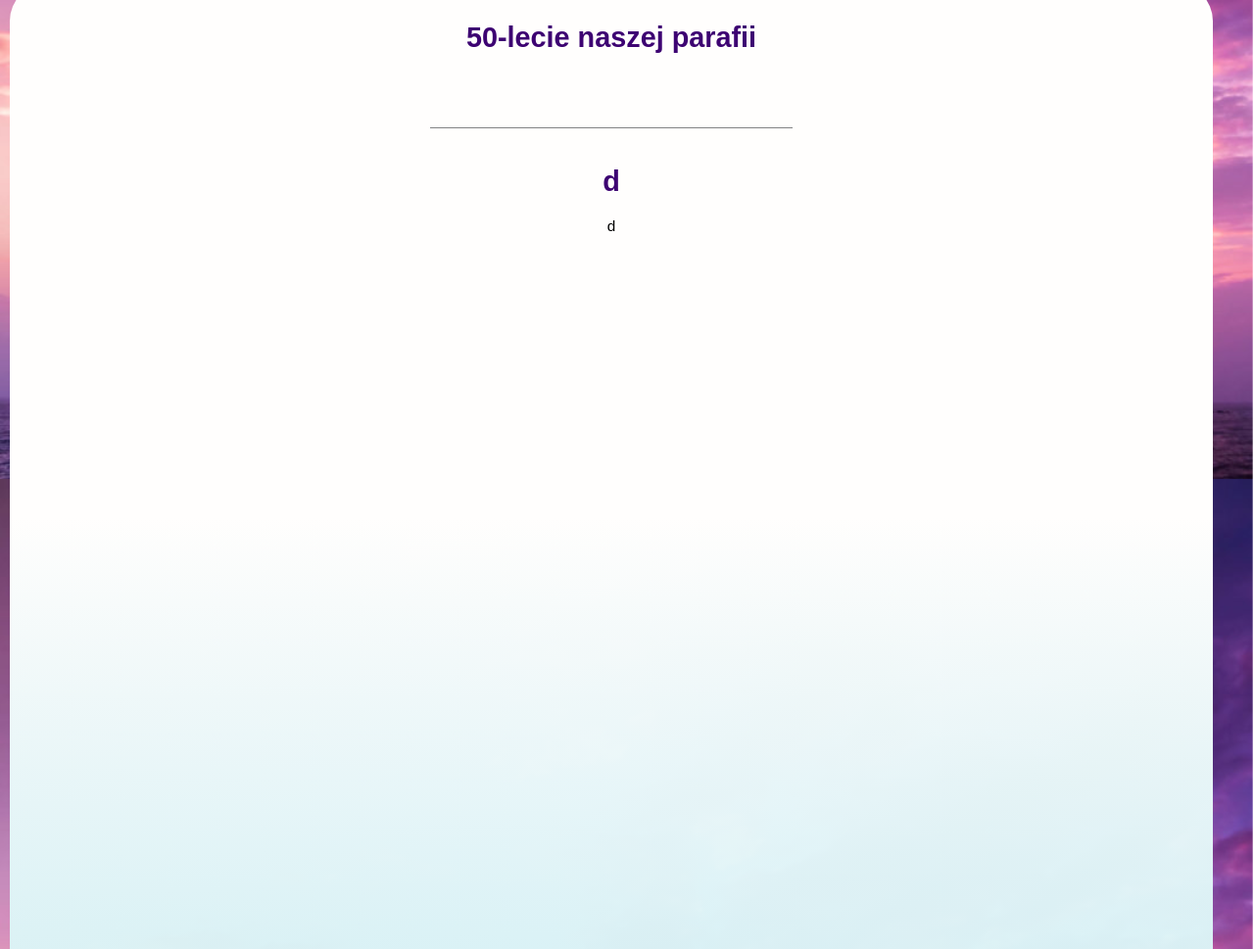
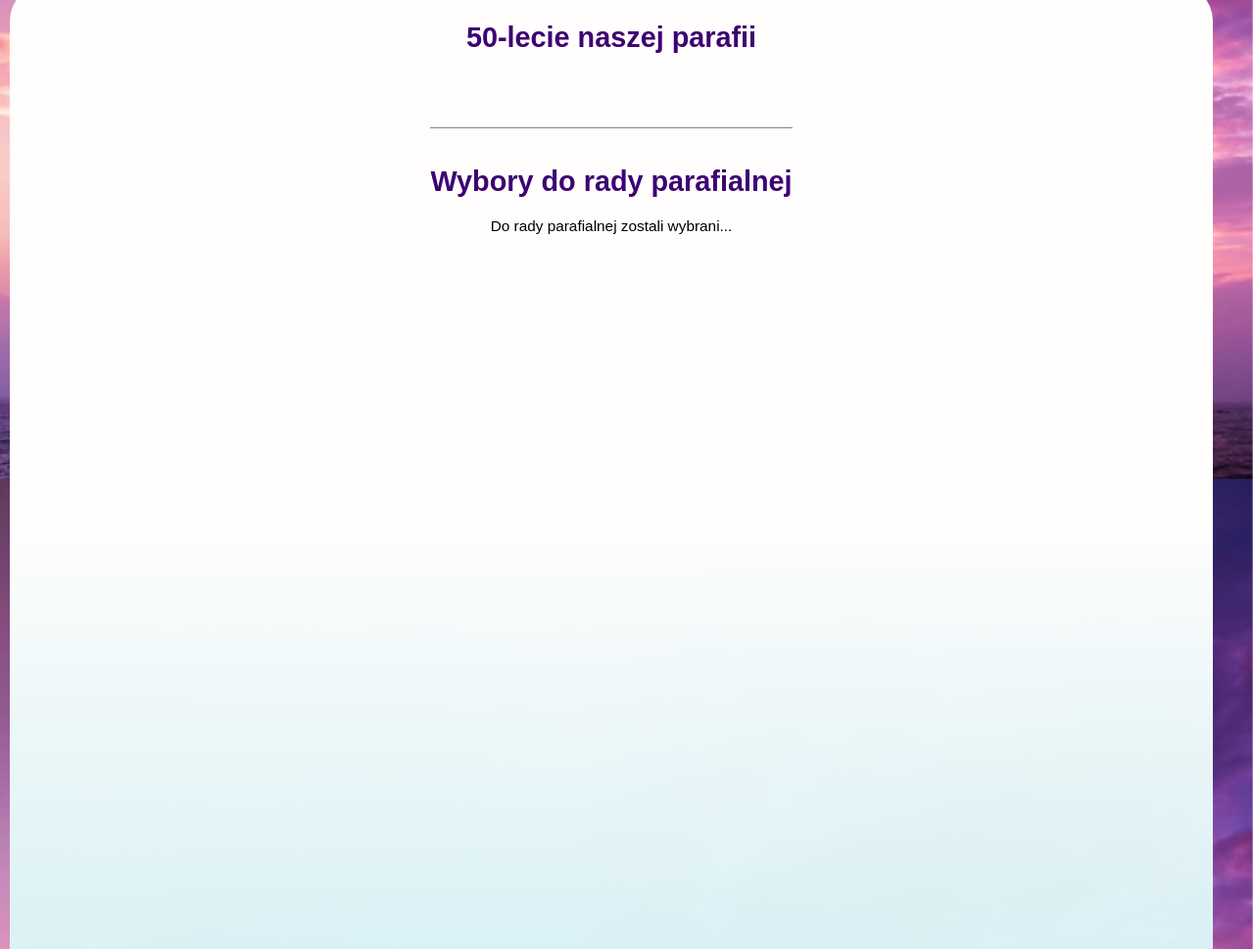
Before and after one commit to Paweleon/Antoni, a website: page news.html in a window 1280 px wide. Shown: the part 871-1840 px from the top of the page at 98% size. Drawn offline with nearby package versions, Linux system fonts and the light colour scheme; files that its build step writes are made by us from their sources; a web font is replaced by a local one.

Commit message:
mistakes

```diff
--- a/news.html
+++ b/news.html
@@ -98,8 +98,8 @@
           </section>
 
           <section class="section__four">
-            <h2 class="sectionheader">d</h2>
-            <p class="paragraph">d</p>
+            <h2 class="sectionheader">Wybory do rady parafialnej</h2>
+            <p class="paragraph">Do rady parafialnej zostali wybrani...</p>
           </section>
 
     </main>
```
Also changed, not shown: index.html (+4 -4 lines).
